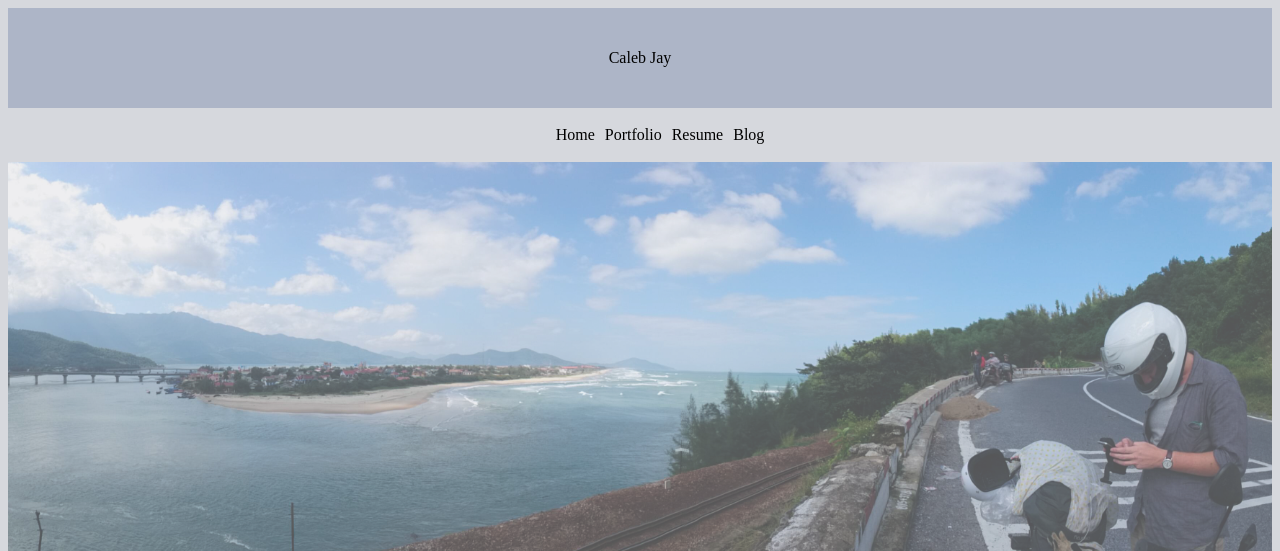
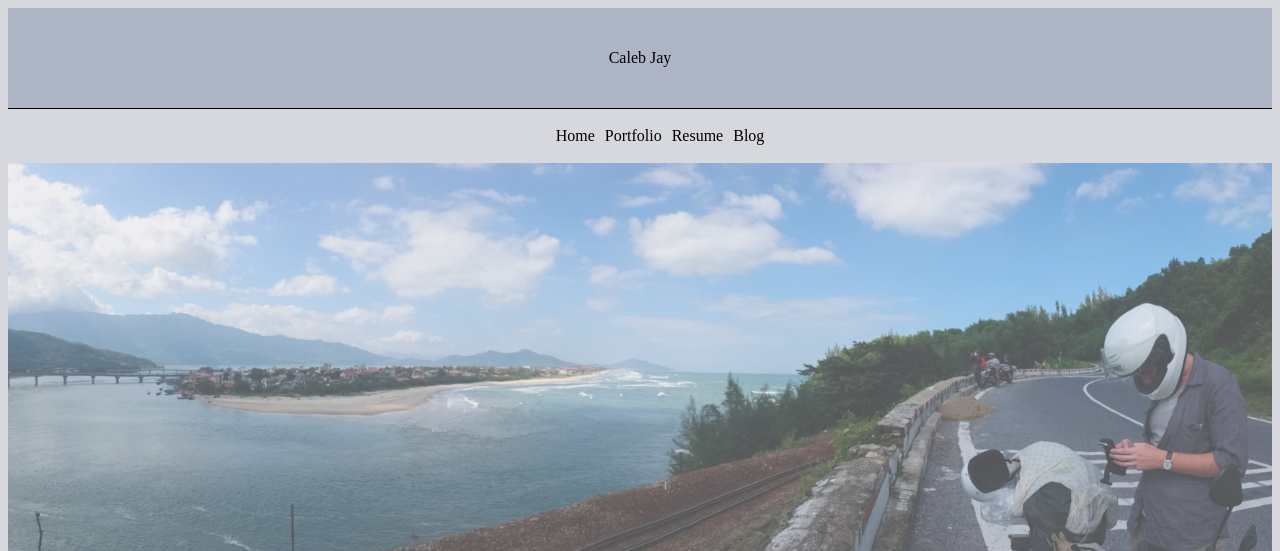
Before and after one commit to komali2/personalWebsite, a PHP site: page /index2.html in a window 1280 px wide. Shown: the top 551 px of the page. Run offline with PHP 8.4, Linux system fonts and the light colour scheme.

Commit message:
des: got a border on bottom of banner

```diff
--- a/styles2.css
+++ b/styles2.css
@@ -22,6 +22,7 @@ body{
   display: flex;
   justify-content: center;
   align-items: center;
+  border-bottom: 1px solid black;
 }
 
 nav{
```
